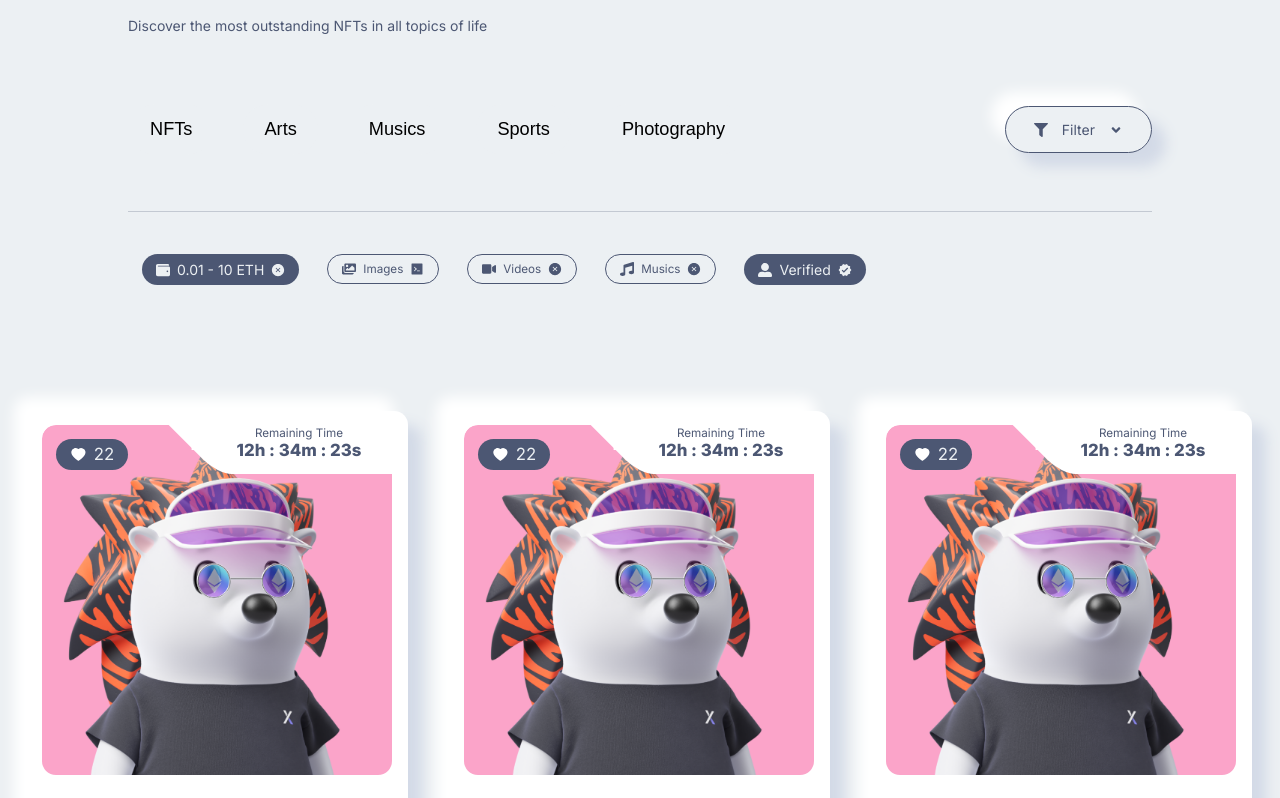
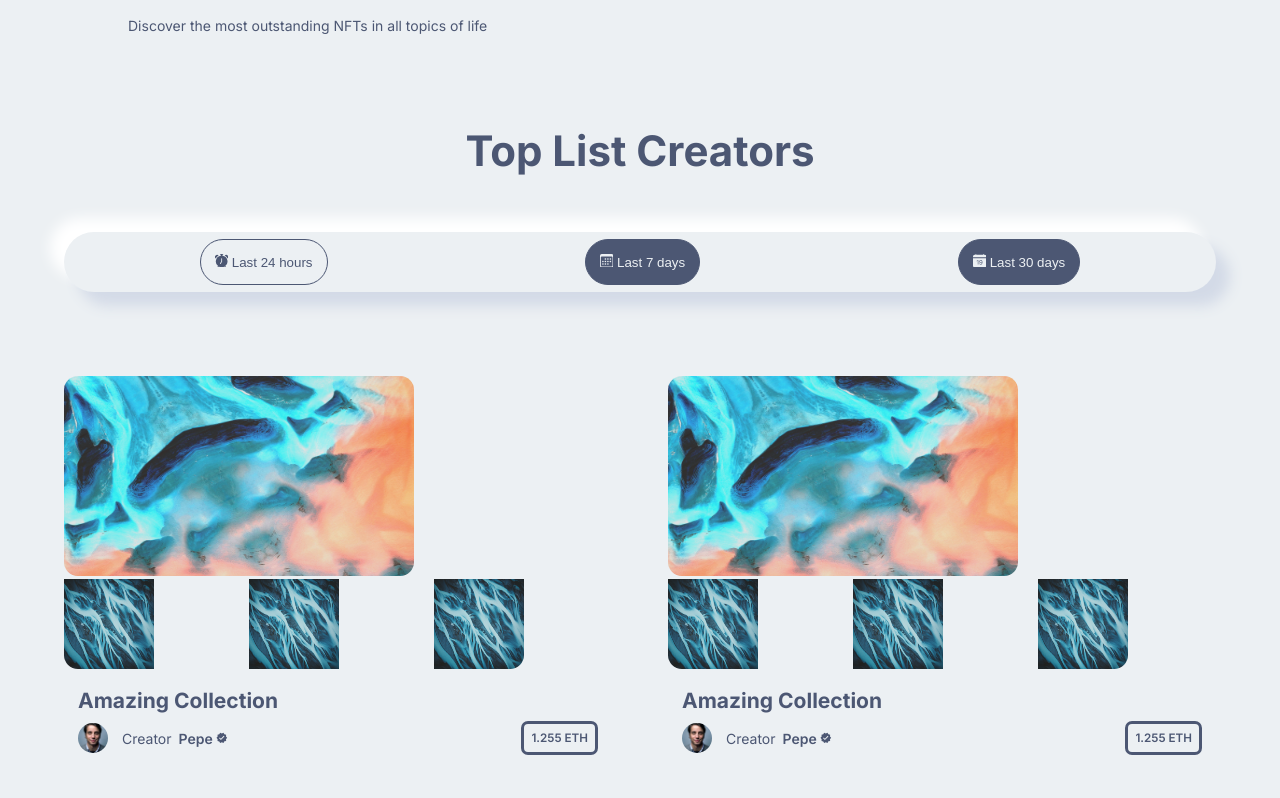
Before and after one commit to FlavioFBS/nft-marketplace-client, a Next.js app: page / in a window 1280 px wide. Shown: the part 2302-3100 px from the top of the page. Built offline with nearby package versions, Linux system fonts and the light colour scheme.

Commit message:
feat: add Collection component

```diff
--- a/app/page.js
+++ b/app/page.js
@@ -1,7 +1,16 @@
 import React from 'react';
 
 import Style from '../styles/index.module.css';
-import { BigNFTSlider, Category, Filter, HeroSection, Service, Subscribe, Title, NFTCard } from '@/components/ComponentIndex';
+import { BigNFTSlider,
+  Category,
+  Filter,
+  HeroSection,
+  Service,
+  Subscribe,
+  Title,
+  NFTCard,
+  Collection,
+} from '@/components/ComponentIndex';
 
 
 const Home = () => {
@@ -11,6 +20,11 @@ const Home = () => {
       <HeroSection />
       <Service />
       <BigNFTSlider />
+      <Title
+        heading='New Collection'
+        paragraph='Discover the most outstanding NFTs in all topics of life'
+      />
+      <Collection />
       <Title
         heading='Featured NFTs'
         paragraph='Discover the most outstanding NFTs in all topics of life'
--- /dev/null
+++ b/components/Collection/Collection.jsx
@@ -0,0 +1,97 @@
+'use client'
+import React, { useEffect, useState } from 'react';
+import {
+    BsFillAlarmFill,
+    BsFillCalendarDateFill,
+    BsCalendar3
+} from 'react-icons/bs';
+import DaysComponents from './DaysComponents/DaysComponents';
+
+import Style from './Collection.module.css';
+
+const Collection = () => {
+    const [collectionFilter, setCollectionFilter] = useState({
+        popular: true,
+        following: false,
+        news: false,
+    })
+
+    const cardArray = [1, 2, 3, 4, 5, 6, 7, 8]
+    const followingArray = [1, 2, 3, 4]
+    const newsArray = [1, 2, 3, 4, 5, 6]
+
+    const showCollectionList = (filter) => {
+        let newCollectionFilter = { ...collectionFilter };
+
+        Object.keys(collectionFilter).forEach(attr => {
+            if (attr === filter) {
+                newCollectionFilter[attr] = true
+            } else {
+                newCollectionFilter[attr] = false
+            }
+        })
+        setCollectionFilter(newCollectionFilter);
+    }
+
+    return (
+        <div className={Style.collection}>
+            <div className={Style.collection_title}>
+                <h2>Top List Creators</h2>
+                <div className={Style.collection_collections}>
+                    <div className={Style.collection_collections_btn}>
+                        <button
+                            className={collectionFilter['popular'] ? Style.collection_collections_btn_select : ''}
+                            onClick={() => showCollectionList('popular')}
+                        >
+                            <BsFillAlarmFill /> Last 24 hours
+                        </button>
+                        <button
+                            className={collectionFilter['following'] ? Style.collection_collections_btn_select : ''}
+                            onClick={() => showCollectionList('following')}
+                        >
+                            <BsCalendar3 /> Last 7 days
+                        </button>
+                        <button
+                            className={collectionFilter['news'] ? Style.collection_collections_btn_select : ''}
+                            onClick={() => showCollectionList('news')}
+                        >
+                            <BsFillCalendarDateFill /> Last 30 days
+                        </button>
+                    </div>
+                </div>
+            </div>
+
+            {
+                collectionFilter['popular'] && (
+                    <div className={Style.collection_box}>
+                        {cardArray.map((el, i) => (
+                            <DaysComponents key={i + 1} />
+                        ))}
+                    </div>
+                )
+            }
+
+            {
+                collectionFilter['following'] && (
+                    <div className={Style.collection_box}>
+                        {followingArray.map((el, i) => (
+                            <DaysComponents key={i + 1} />
+                        ))}
+                    </div>
+                )
+            }
+
+            {
+                collectionFilter['news'] && (
+                    <div className={Style.collection_box}>
+                        {newsArray.map((el, i) => (
+                            <DaysComponents key={i + 1} />
+                        ))}
+                    </div>
+                )
+            }
+        </div>
+    )
+}
+
+export default Collection
--- /dev/null
+++ b/components/Collection/Collection.module.css
@@ -0,0 +1,83 @@
+
+.collection{
+    width: 100%;
+    padding: 3rem 0;
+    padding-bottom: 10rem;
+}
+
+.collection_title{
+    width: 35rem;
+    margin:  0 auto;
+    padding: 0 0 6rem 0;
+    text-align: center;
+}
+
+.collection_title h2{
+    font-size: 3rem;
+    margin-bottom: 4rem;
+}
+
+.collection_collections_btn{
+    background-color: var(--main-bg-color);
+    padding: .5rem 1rem;
+    border-radius: 4rem;
+    display: flex;
+    justify-content: space-around;
+    gap: 1rem;
+    align-items: center;
+    font-size: 1.2rem;
+    box-shadow: var(--box-shadow);
+}
+
+.collection_collections_btn button{
+    background-color: var(--icons-color);
+    color: var(--main-bg-color);
+    padding: 1rem;
+    border: none;
+    border-radius: 4rem;
+    cursor: pointer;
+    border: 1px solid var(--icons-color);
+    transition:  all .3s ease-in;
+}
+
+.collection_collections_btn button:hover, .collection_collections_btn_select{
+    background-color: transparent !important;
+    color: var(--icons-color) !important;
+}
+
+.collection_box{
+    width: 80%;
+    margin: 0 auto;
+    display: grid;
+    grid-template-columns: repeat(auto-fit, minmax(300px, 1fr));;
+    gap: 2rem;
+}
+
+
+@media screen and (min-device-width: 320px) and (max-device-width: 425px) {
+    .collection_title{
+        width: 90%;
+    }
+
+    .collection_box{
+        width: 90%;
+        grid-template-columns: 1fr;
+        gap: 4rem;
+    }
+
+    .collection_collections_btn button{
+        font-size: .7rem;
+    }
+}
+
+@media screen and (min-device-width: 427px) and (max-device-width: 1024px) {
+    .collection_title{
+        width: 90%;
+    }
+
+    .collection_box{
+        width: 90%;
+        grid-template-columns: repeat(2, 1fr);
+        gap: 4rem;
+    }
+}
--- /dev/null
+++ b/components/Collection/DaysComponents/DaysComponents.jsx
@@ -0,0 +1,79 @@
+import React from 'react'
+import Image from 'next/image';
+
+import Style from './DaysComponents.module.css';
+import { MdVerified } from 'react-icons/md';
+import images from '@/img';
+
+const DaysComponents = () => {
+  return (
+    <div className={Style.daysComponent}>
+      <div className={Style.daysComponent_box}>
+        <div className={Style.daysComponent_box_img}>
+          <Image
+            src={images.creatorbackground1}
+            className={Style.daysComponent_box_img_img}
+            alt='profile background'
+            width={350}
+            height={200}
+            objectFit='covers'
+          />
+        </div>
+
+        <div className={Style.daysComponent_box_profile}>
+          <Image
+            src={images.creatorbackground2}
+            alt='profile'
+            width={90}
+            height={90}
+            className={Style.daysComponent_box_img_1}
+            objectFit='covers'
+          />
+          <Image
+            src={images.creatorbackground2}
+            alt='profile'
+            width={90}
+            height={90}
+            className={Style.daysComponent_box_img_2}
+            objectFit='covers'
+          />
+          <Image
+            src={images.creatorbackground2}
+            alt='profile'
+            width={90}
+            height={90}
+            className={Style.daysComponent_box_img_3}
+            objectFit='covers'
+          />
+        </div>
+
+        <div className={Style.daysComponent_box_title}>
+          <h2>Amazing Collection</h2>
+          <div className={Style.daysComponent_box_title_info}>
+            <div className={Style.daysComponent_box_title_info_profile}>
+              <Image
+                src={images.user1}
+                alt='profile'
+                width={30}
+                height={30}
+                objectFit='covers'
+                className={Style.daysComponent_box_title_info_profile_img}
+              />
+
+              <p>
+                Creator
+                <span>Pepe <small><MdVerified/></small> </span>
+              </p>
+            </div>
+
+            <div className={Style.daysComponent_box_title_info_price}>
+              <small>1.255 ETH</small>
+            </div>
+          </div>
+        </div>
+      </div>
+    </div>
+  )
+}
+
+export default DaysComponents
--- /dev/null
+++ b/components/Collection/DaysComponents/DaysComponents.module.css
@@ -0,0 +1,79 @@
+
+.daysComponent{
+    width: 100%;
+    border-radius: 1rem;
+    transition: all .3s ease-in;
+    cursor: pointer;
+}
+
+.daysComponent:hover{
+    box-shadow: var(--box-shadow);
+}
+
+
+.daysComponent_box_img_img{
+    border-radius: 1rem;
+}
+
+.daysComponent_box_profile{
+    display: grid;
+    grid-template-columns: repeat(3, 1fr);
+    gap: .5rem;
+}
+
+.daysComponent_box_img_1{
+    border-bottom-left-radius: 1rem;
+}
+.daysComponent_box_img_3{
+    border-bottom-right-radius: 1rem;
+}
+
+.daysComponent_box_title{
+    padding: 1rem 2rem;
+    line-height: 0;
+}
+
+.daysComponent_box_title_info_profile{
+    display: flex;
+    align-items: center;
+    gap: 1rem;
+}
+
+.daysComponent_box_title_info{
+    display: flex;
+    justify-content: space-between;
+    align-items: center;
+}
+
+.daysComponent_box_title_info_profile_img{
+    border-radius: 50%;
+}
+
+.daysComponent_box_title_info_profile span{
+  font-weight: 600;
+  padding-inline: .5rem;
+}
+
+.daysComponent_box_title_info_price small{
+    font-weight: 600;
+    border: 3px solid var(--icons-color);
+    padding: .5rem;
+    border-radius: .5rem;
+}
+
+@media screen and (min-device-width: 320px) and (max-device-width: 768px) {
+    .daysComponent_box_profile{
+        grid-template-columns: repeat(3, 1fr);
+    }
+
+    .daysComponent_box_title_info{
+        flex-direction: column;
+        gap: 2rem;
+        align-items: flex-start;
+        padding: 1rem;
+    }
+}
+
+.daysComponent_box_title{
+    padding: 1rem;
+}
--- a/components/ComponentIndex.js
+++ b/components/ComponentIndex.js
@@ -9,6 +9,7 @@ import Title from './Title/Title';
 import Category from './Category/Category';
 import Filter from './Filter/Filter';
 import NFTCard from './NFTCard/NFTCard';
+import Collection from './Collection/Collection';
 
 export {
     Button,
@@ -22,4 +23,5 @@ export {
     Category,
     Filter,
     NFTCard,
+    Collection,
 }
```
